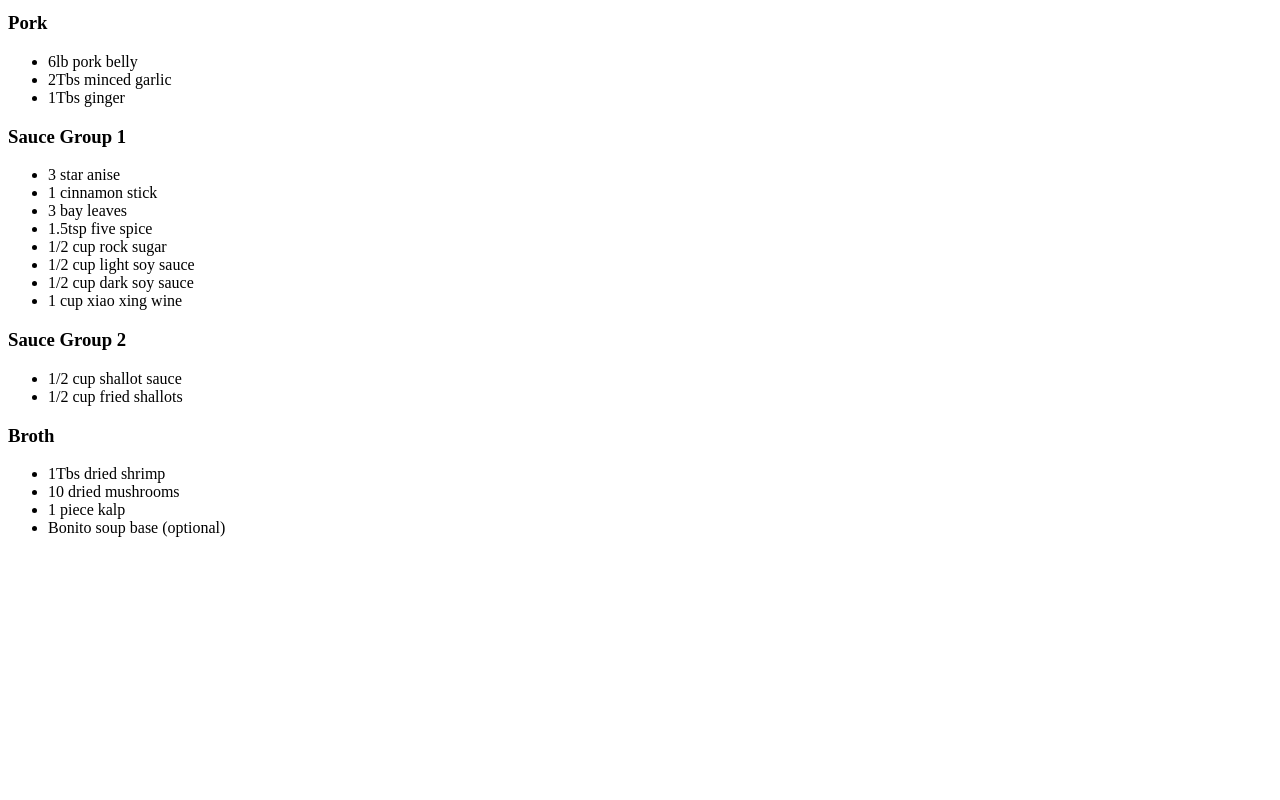
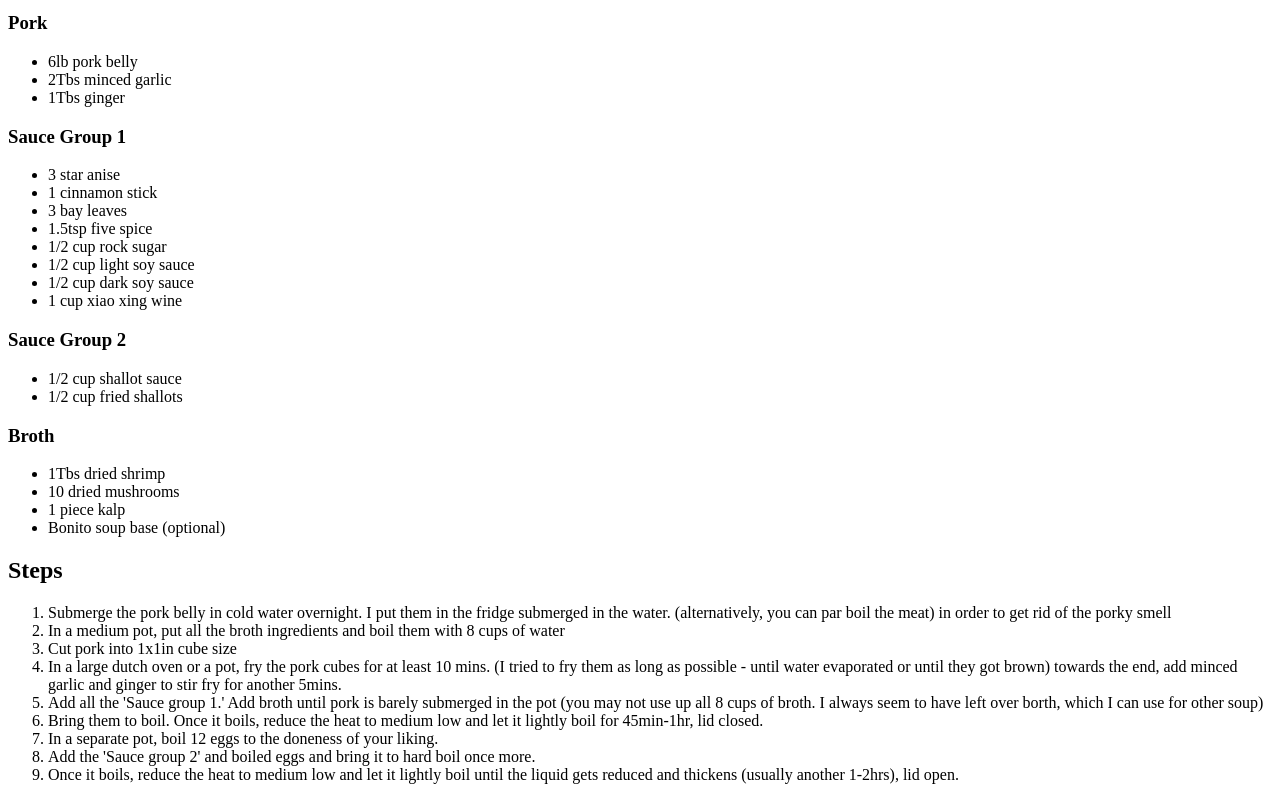
Before and after one commit to summerkimzhao/odin-recipes, a plain HTML site: page recipes/Luroufan.html in a window 1280 px wide. Shown: the part 544-1344 px from the top of the page. Before the commit the page ends 1097 px from the top, so only its background shows below. Drawn offline with Linux system fonts and the light colour scheme.

Commit message:
Add recipe content
Added ingredients list and steps

```diff
--- a/recipes/Luroufan.html
+++ b/recipes/Luroufan.html
@@ -44,6 +44,23 @@
         <li>1 piece kalp</li>
         <li>Bonito soup base (optional)</li>
     </ul>
+<h2>Steps</h2>
+<ol>
+    <li>Submerge the pork belly in cold water overnight. I put them in the fridge submerged in the water. (alternatively, you can par boil the meat) in order to get rid of the porky smell</li>
+    <li>In a medium pot, put all the broth ingredients and boil them with 8 cups of water</li>
+    <Li>Cut pork into 1x1in cube size</Li>
+    <li>In a large dutch oven or a pot, fry the pork cubes for at least 10 mins. (I tried to fry them as long as possible - until water evaporated or until they got brown) towards the end, add minced garlic and ginger to stir fry for another 5mins. </li>
+    <li>Add all the 'Sauce group 1.' Add broth until pork is barely submerged in the pot (you may not use up all 8 cups of broth. I always seem to have left over borth, which I can use for other soup)</li>
+    <li>Bring them to boil. Once it boils, reduce the heat to medium low and let it lightly boil for 45min-1hr, lid closed. </li>
+    <li>In a separate pot, boil 12 eggs to the doneness of your liking. </li>
+    <li>Add the 'Sauce group 2' and boiled eggs and bring it to hard boil once more. </li>
+    <li>Once it boils, reduce the heat to medium low and let it lightly boil until the liquid gets reduced and thickens (usually another 1-2hrs), lid open. </li>
+
+
+
+
+
+</ol>
 
 </body>
 </html>
```
